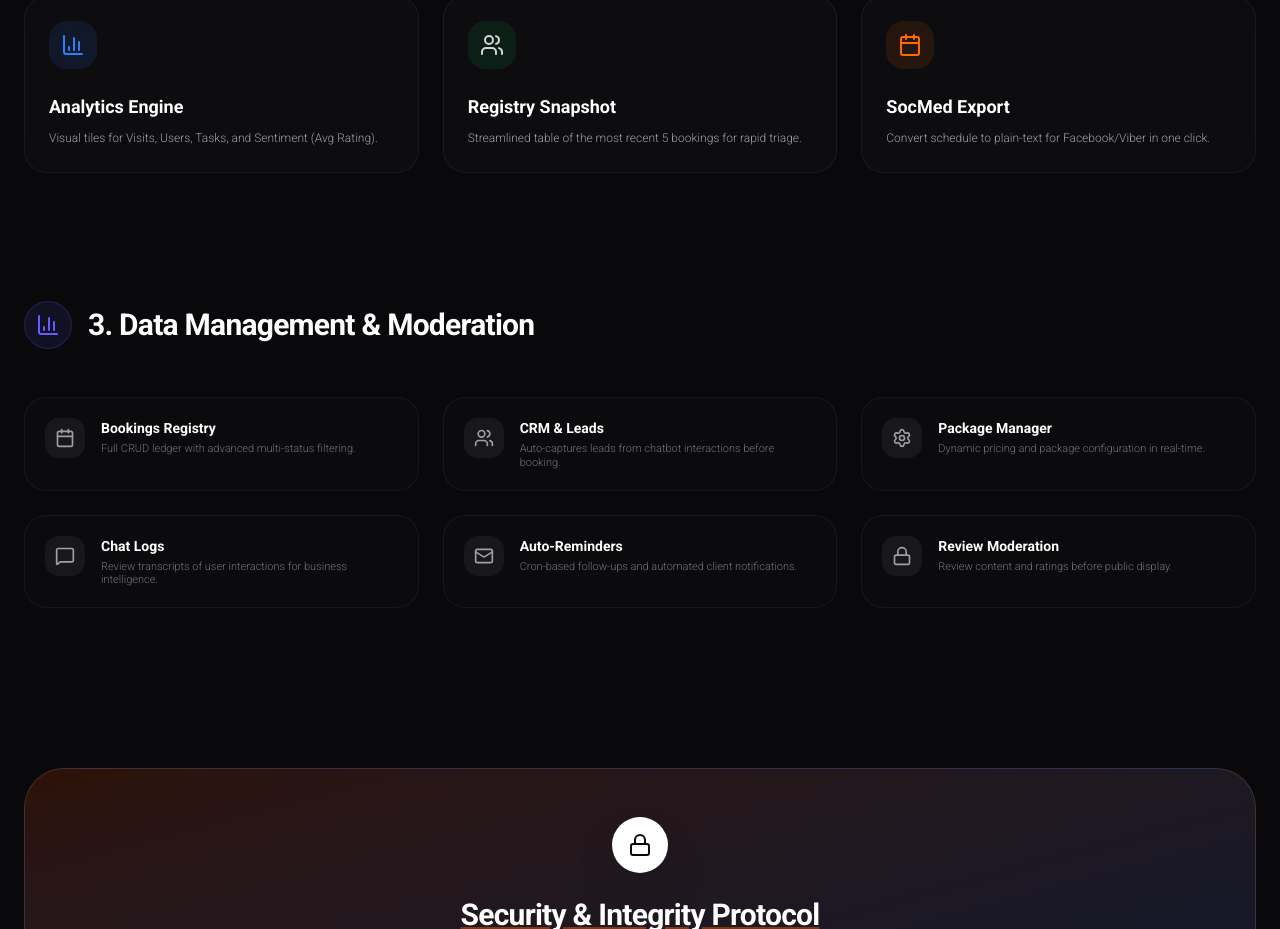
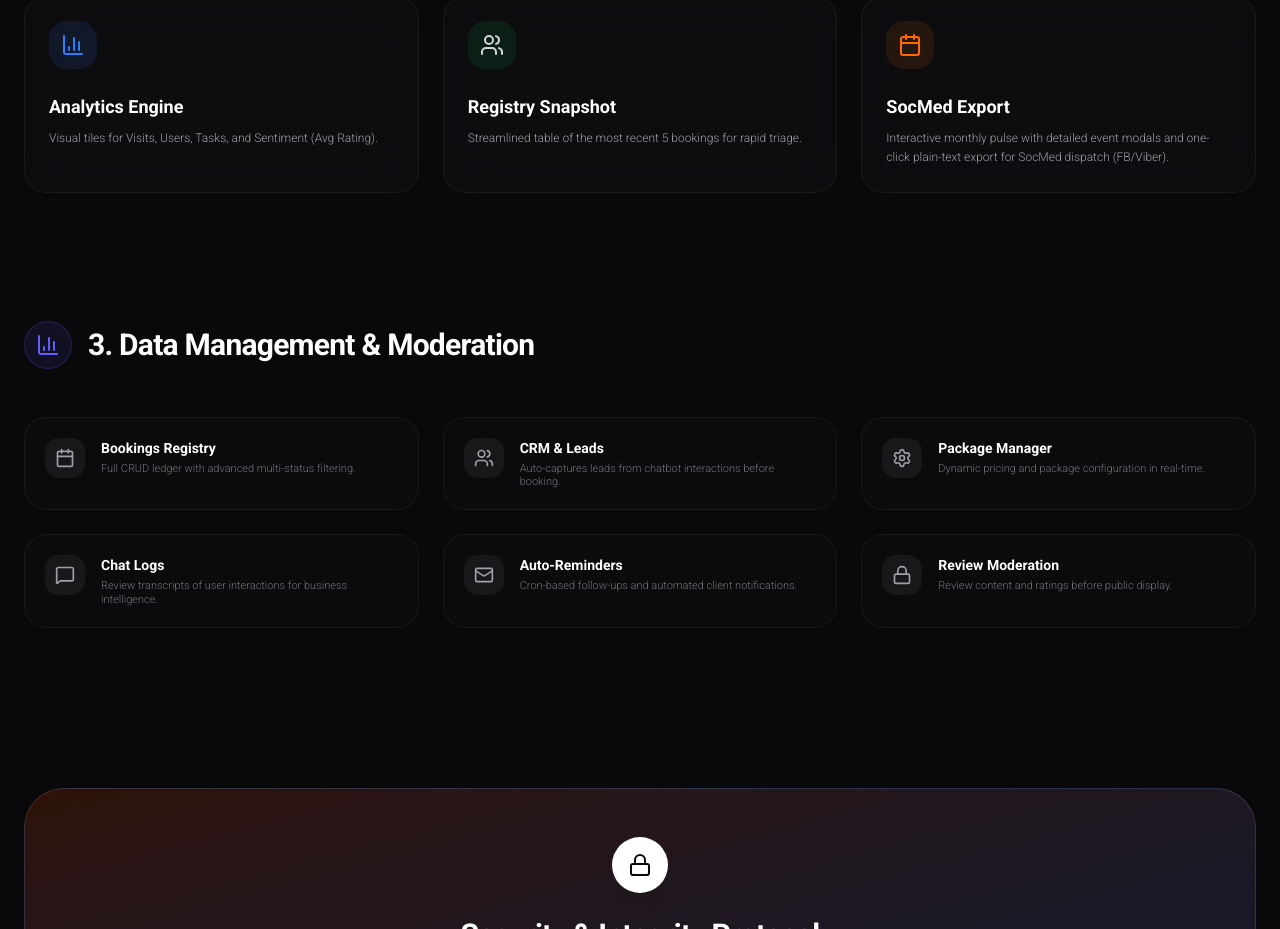
Before and after one commit to lamji/booke-me, a Next.js app: page /features in a window 1280 px wide. Shown: the part 1340-2269 px from the top of the page. Built offline with nearby package versions, Linux system fonts and the light colour scheme.

Commit message:
docs: refine calendar flow and socmed export documentation in proposal and feature page

```diff
--- a/app/features/page.tsx
+++ b/app/features/page.tsx
@@ -142,7 +142,7 @@ export default function FeaturesPage() {
                             {
                                 icon: Calendar,
                                 title: "SocMed Export",
-                                desc: "Convert schedule to plain-text for Facebook/Viber in one click.",
+                                desc: "Interactive monthly pulse with detailed event modals and one-click plain-text export for SocMed dispatch (FB/Viber).",
                                 color: "orange"
                             }
                         ].map((card, i) => (
```
Also changed, not shown: .agent/FEATURE_PROPOSAL.md.
